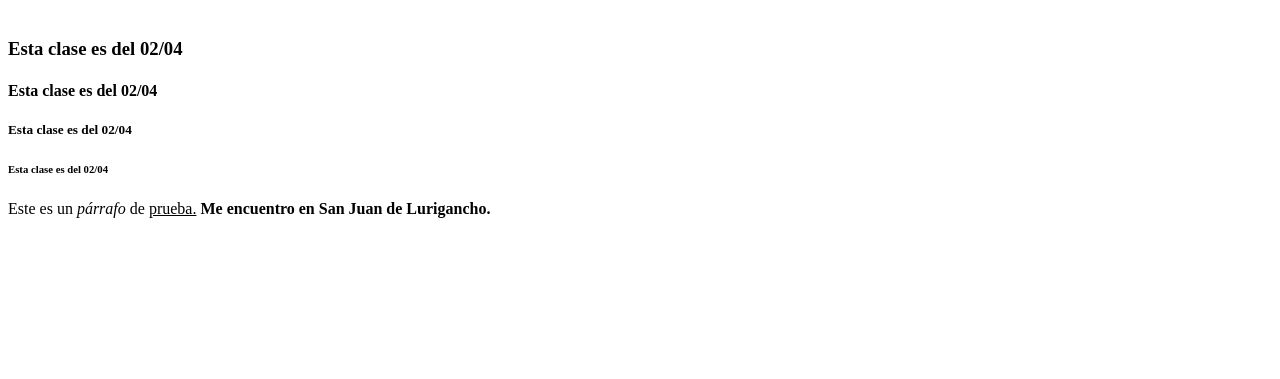
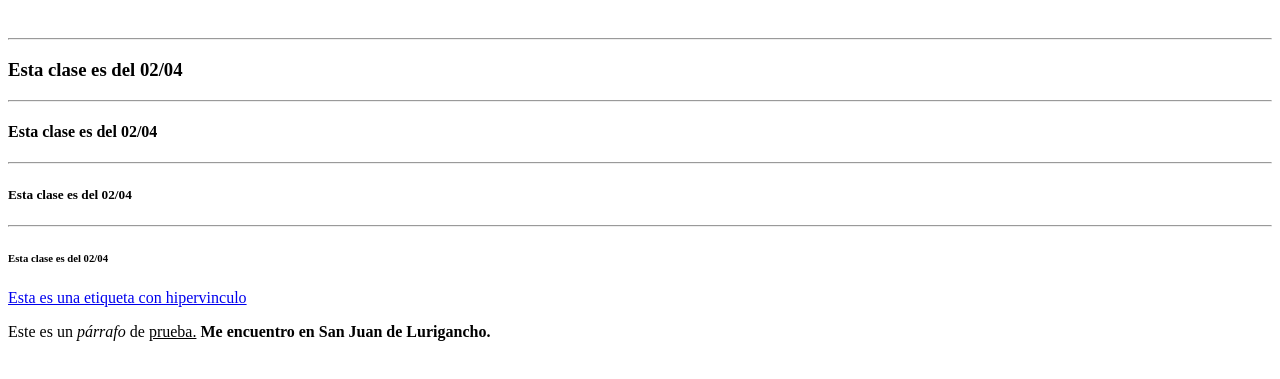
Before and after one commit to Dietmar1316/visual.github.io, a plain HTML site: page index.html in a window 1280 px wide. Shown: the part 161-540 px from the top of the page. Drawn offline with Linux system fonts and the light colour scheme.

Commit message:
Update index.html

```diff
--- a/index.html
+++ b/index.html
@@ -8,10 +8,16 @@
 <body>
     <h1>Esta clase es del 02/04</h1>
     <h2 style="font-size: 50px;">Esta clase es del 02/04</h2>
+    <hr>
     <h3>Esta clase es del 02/04</h3>
+    <hr>
     <h4>Esta clase es del 02/04</h4>
+    <hr>
     <h5>Esta clase es del 02/04</h5>
+    <hr>
     <h6>Esta clase es del 02/04</h6>
+
+    <a href="https://www.adidas.pe" target="_blank">Esta es una etiqueta con hipervinculo</a>
     <p>Este es un <i>párrafo</i> de <u>prueba.</u> <b>Me encuentro en San Juan de Lurigancho.</b></p>
 </body>
 </html>
```
